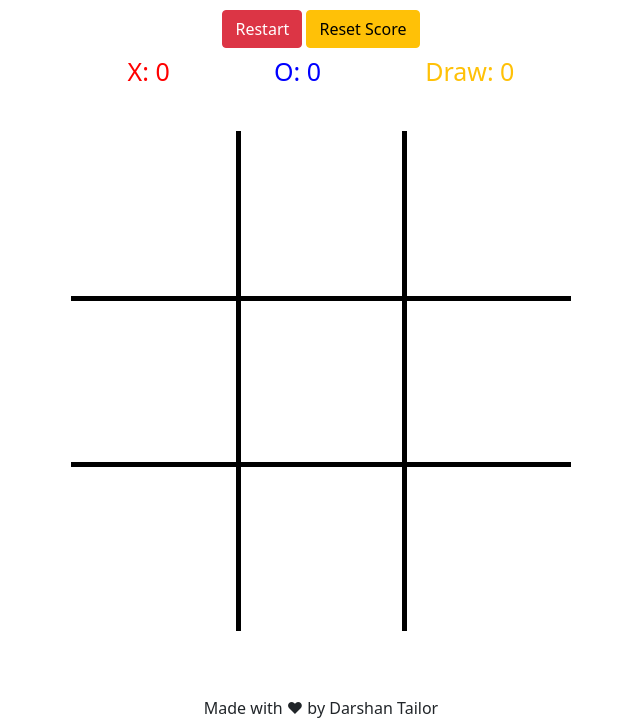
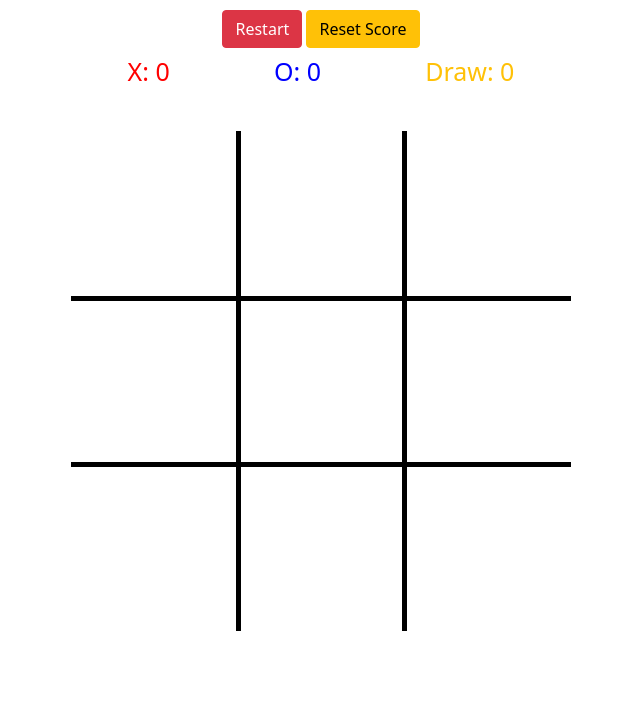
Before and after one commit to darshanhtailor/tic-tac-toe, a plain HTML site: page index.html in a window 1280 px wide. Shown: the part 74-800 px from the top of the page, without its empty margins (319-959 px from the left). Drawn offline with nearby package versions, Linux system fonts and the light colour scheme.

Commit message:
remove footer

```diff
--- a/index.html
+++ b/index.html
@@ -57,8 +57,6 @@
         <canvas id="gameCanvas" height="500px" width="500px"></canvas>
     </div>
 </body>
-
-<footer style="text-align: center;">Made with &#10084; by Darshan Tailor</footer>
 <script src="game.js"></script>
 
 </html>
```
